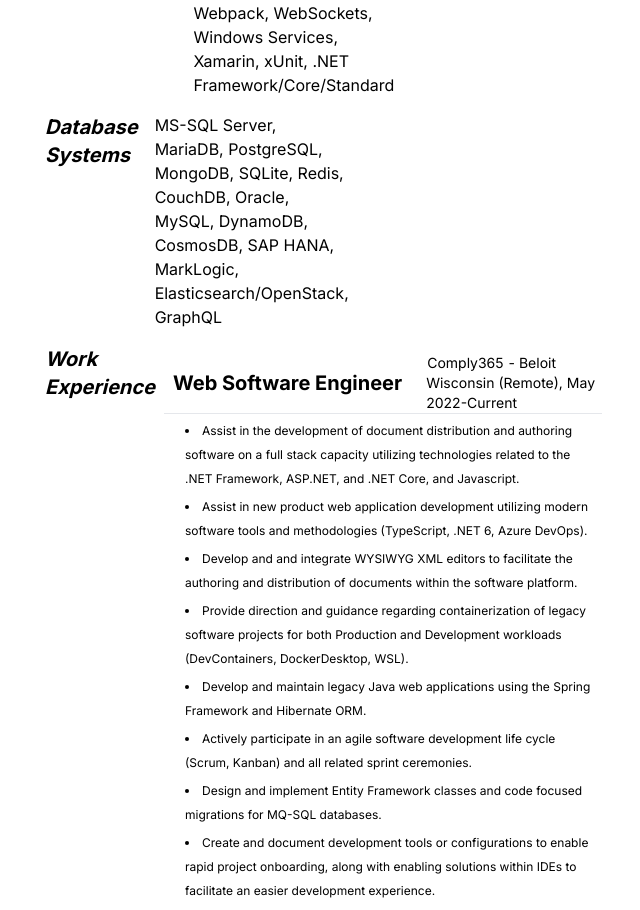
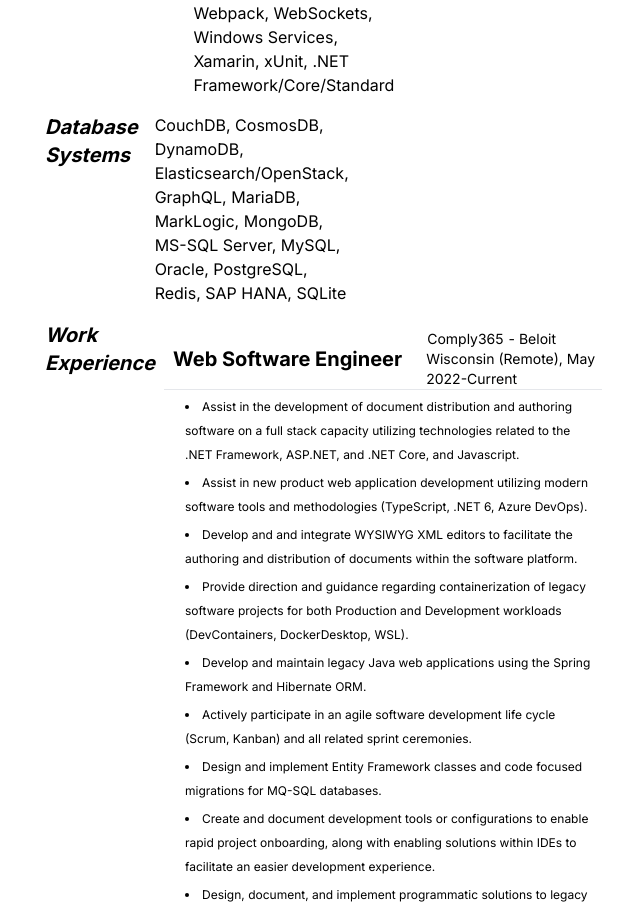
Before and after one commit to starhound/Resume, a Next.js app: page / in a window 1280 px wide. Shown: the part 927-1837 px from the top of the page, without its empty margins (448-1088 px from the left). Built offline with nearby package versions, Linux system fonts and the light colour scheme.

Commit message:
Update DatabaseSystems component: reorder database list for better readability

```diff
--- a/src/components/DatabaseSystems.js
+++ b/src/components/DatabaseSystems.js
@@ -4,9 +4,8 @@ export default function DatabaseSystems() {
             <dt className="text-lg sm:text-xl font-bold">Database Systems</dt>
             <dd className="mt-2 sm:mt-0 sm:pl-4">
                 <p className="text-sm sm:text-base">
-                    MS-SQL Server, MariaDB, PostgreSQL, MongoDB, SQLite, Redis,
-                    CouchDB, Oracle, MySQL, DynamoDB, CosmosDB, SAP HANA, MarkLogic,
-                    Elasticsearch/OpenStack, GraphQL
+                    CouchDB, CosmosDB, DynamoDB, Elasticsearch/OpenStack, GraphQL, MariaDB, MarkLogic,
+                    MongoDB, MS-SQL Server, MySQL, Oracle, PostgreSQL, Redis, SAP HANA, SQLite
                 </p>
             </dd>
         </dl>
```
